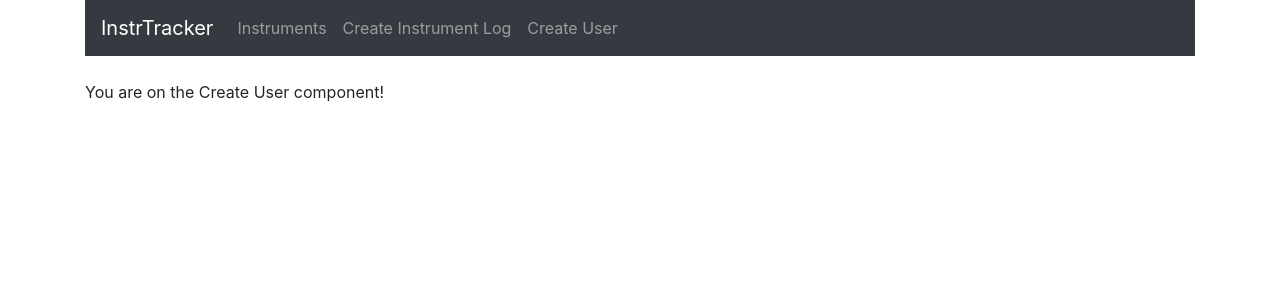
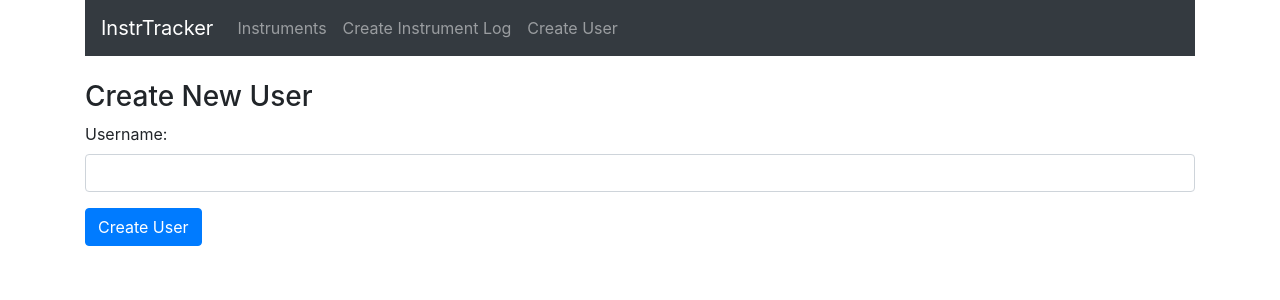
Before and after one commit to BradenMorley14/instrument_tracker, a React (Create React App) app in the folder instrument_tracker/: page /user in a window 1280 px wide. Shown: the top 300 px of the page. Built offline with nearby package versions, Linux system fonts and the light colour scheme.

Commit message:
Addded create user component and linked to backend

```diff
--- a/instrument_tracker/src/components/create-user.component.js
+++ b/instrument_tracker/src/components/create-user.component.js
@@ -1,9 +1,59 @@
 import React, {Component} from 'react';
+import axios from 'axios';
+
 export default class CreateUser extends Component {
+    constructor(props) {
+        super(props);
+
+        this.onChangeUsername = this.onChangeUsername.bind(this);
+        this.onSubmit = this.onSubmit.bind(this);
+
+        this.state = {
+            username: '',
+        }
+    }
+
+    onChangeUsername(e) {
+        this.setState({
+            username: e.target.value
+        });
+    }
+
+    onSubmit(e) {
+        e.preventDefault();
+
+        const user = {
+            username: this.state.username,
+        }
+
+        console.log(user);
+
+        axios.post('http://localhost:5000/users/add', user)
+            .then(res => console.log(res.data));
+
+        this.setState({
+            username: ''
+        })
+    }
+
     render() {
         return (
             <div>
-                <p>You are on the Create User component!</p>
+                <h3>Create New User</h3>
+                <form onSubmit={this.onSubmit}>
+                    <div className="form-group">
+                        <label>Username: </label>
+                        <input type="text"
+                               required
+                               className="form-control"
+                               value={this.state.username}
+                               onChange={this.onChangeUsername}
+                               />
+                    </div>
+                    <div className="form-group">
+                        <input type="submit" value="Create User" className="btn btn-primary" />
+                    </div>
+                </form>
             </div>
         )
     }
```
Also changed, not shown: 2 other files (tests, documents, lock files or other folders).
